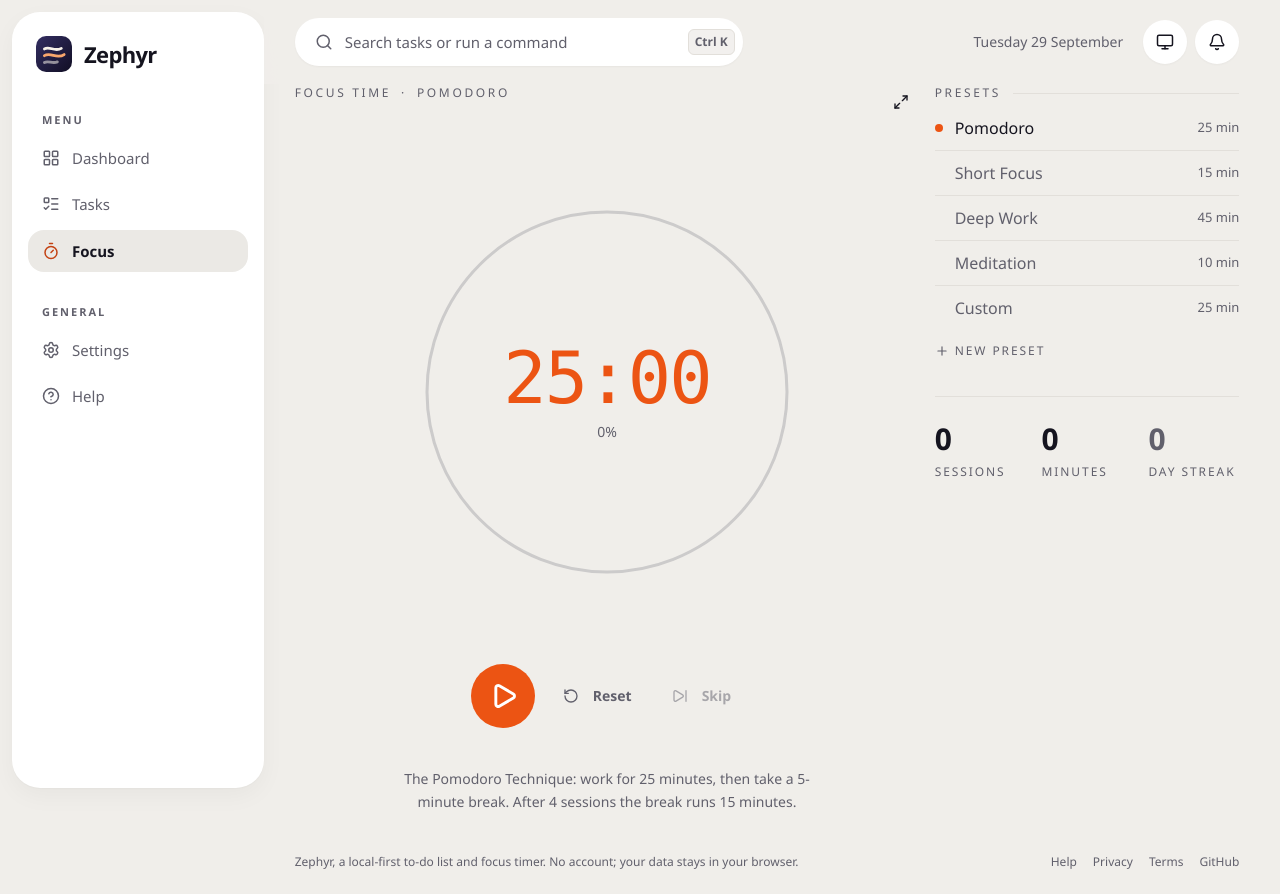
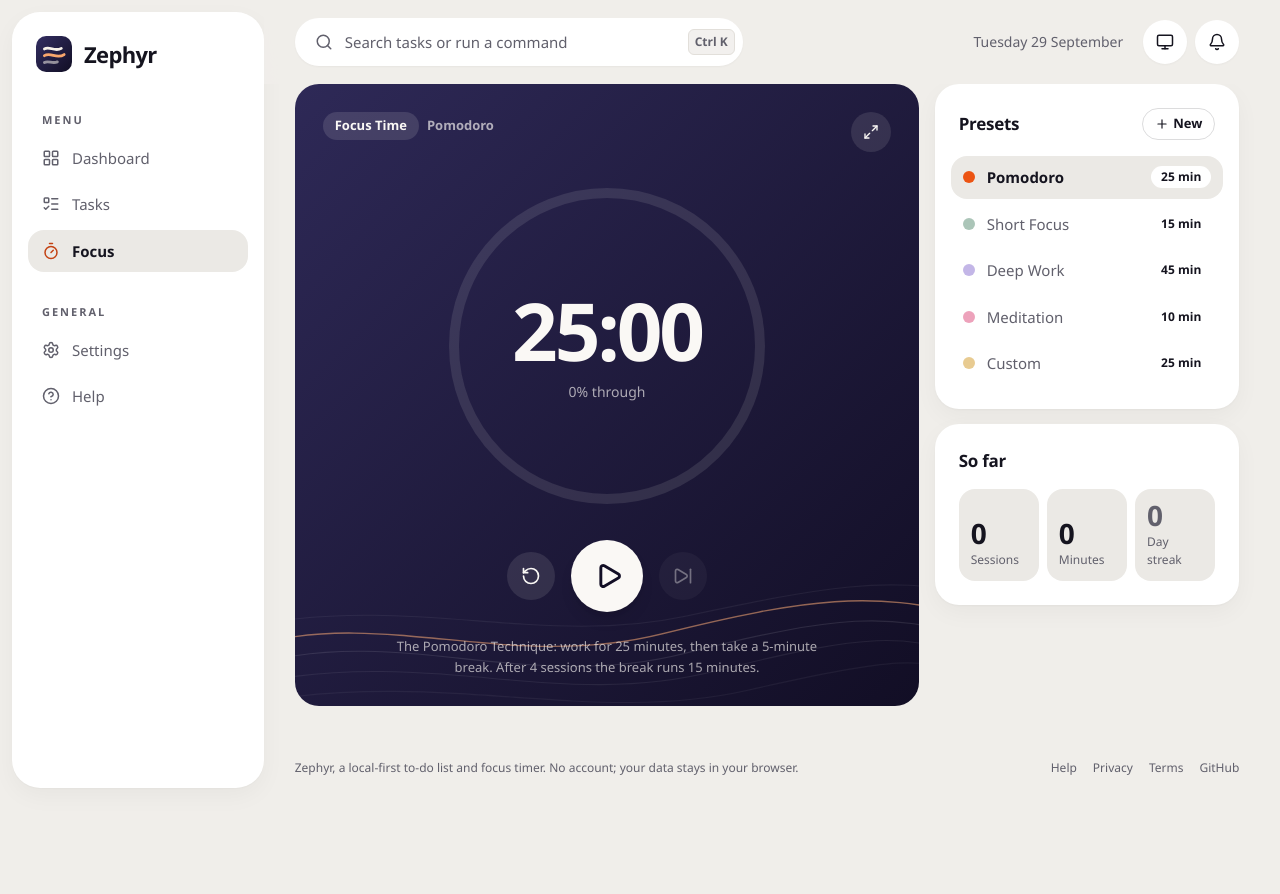
Before and after one commit to dominikkoenitzer/Zephyr, a React (Vite) app: page /focus in a window 1280 px wide. After the commit the page ends 800 px from the top, so only its background shows below. Built offline with nearby package versions, Linux system fonts and the light colour scheme.

Commit message:
Set the timer in a night card beside preset and figure cards

```diff
--- a/src/components/FocusTimer/PomodoroTimer.jsx
+++ b/src/components/FocusTimer/PomodoroTimer.jsx
@@ -1,9 +1,9 @@
 import { useMemo } from 'react';
 import {
-  Play, SkipForward, Maximize2, RotateCcw, Plus, Trash2, Edit2, Target,
+  Play, Pause, SkipForward, Maximize2, RotateCcw, Plus, Trash2, Edit2, Target,
 } from 'lucide-react';
 import { cn } from '../../lib/utils';
-import { Button } from '../ui/button';
+import { NightSurface } from '../ui/night-surface';
 import { Select, SelectContent, SelectItem, SelectTrigger, SelectValue } from '../ui/select';
 import { useStoreValue, useTasks } from '../../hooks/useStore';
 import { localStorageService } from '../../services/localStorage';
@@ -98,34 +98,34 @@ const PomodoroTimer = () => {
     );
   }
 
+  const card = 'rounded-3xl bg-card p-6 shadow-(--shadow-card)';
+  const roundControl =
+    'flex h-12 w-12 items-center justify-center rounded-full bg-hero-foreground/10 text-hero-foreground transition-colors hover:bg-hero-foreground/20 focus-visible:outline-none focus-visible:ring-2 focus-visible:ring-primary-soft disabled:pointer-events-none disabled:opacity-40';
+
   return (
-    <div className="w-full space-y-(--section-gap)">
-      <div className="grid grid-cols-1 lg:grid-cols-3 gap-(--panel-gap)">
-        <div className="lg:col-span-2 space-y-4 sm:space-y-6">
-          {/* Header: the bar already carries the page's name, so the state
-              of the session is set as an eyebrow rather than a second title. */}
+    <div className="grid w-full grid-cols-1 items-start gap-(--panel-gap) xl:grid-cols-12">
+      {/* The timer: one night card with the ring at its centre */}
+      <NightSurface as="section" aria-label="Timer" className="flex min-h-[34rem] flex-col p-5 sm:p-7 xl:col-span-8">
         <div className="flex items-start justify-between gap-4">
           <div className="min-w-0">
-              <h2 className="flex flex-wrap items-center gap-x-2.5 text-[12px] font-medium uppercase tracking-[0.22em] text-muted-foreground">
-                <span className={isRunning ? 'text-foreground' : undefined}>{sessionType.text}</span>
-                <span aria-hidden="true">·</span>
-                <span>{currentPreset.name}</span>
-              </h2>
-              {/* What this session is for. Previously this could only be set
-                  by arriving from a task's Focus button; now it is a picker,
-                  and finishing the session offers to tick the task off. */}
+            <p className="flex flex-wrap items-center gap-2 text-[13px] font-semibold">
+              <span className="rounded-full bg-hero-foreground/12 px-3 py-1">{sessionType.text}</span>
+              <span className="text-hero-foreground/65">{currentPreset.name}</span>
+            </p>
+            {/* What this session is for. Finishing the session offers to tick
+                the task off. */}
             {sessionTask?.title && !sessionTask.id ? (
-                <p className="mt-2 flex items-center gap-1.5 text-[16px] text-foreground">
-                  <Target className="h-3.5 w-3.5 shrink-0 text-primary-strong" />
-                  <span className="truncate max-w-[14rem] sm:max-w-sm">{sessionTask.title}</span>
+              <p className="mt-3 flex items-center gap-2 text-[17px] font-semibold">
+                <Target className="h-4 w-4 shrink-0 text-primary-soft" />
+                <span className="max-w-[14rem] truncate sm:max-w-md">{sessionTask.title}</span>
               </p>
             ) : taskOptions.length > 0 || sessionTask?.id ? (
-                <div className="mt-1.5 flex items-center gap-1.5">
-                  <Target className="h-3.5 w-3.5 shrink-0 text-primary-strong" aria-hidden="true" />
+              <div className="mt-3 flex items-center gap-2">
+                <Target className="h-4 w-4 shrink-0 text-primary-soft" aria-hidden="true" />
                 <Select value={sessionTask?.id || NO_TASK} onValueChange={chooseTask}>
                   <SelectTrigger
                     aria-label="Task for this session"
-                      className="h-8 w-[min(20rem,60vw)] rounded-none border-0 border-b border-transparent bg-transparent px-0 text-[16px] text-foreground hover:border-border focus:ring-0 data-[state=open]:border-border"
+                    className="h-9 w-[min(22rem,62vw)] rounded-full border-0 bg-hero-foreground/10 px-4 text-[15px] font-semibold text-hero-foreground hover:bg-hero-foreground/15 focus:ring-2 focus:ring-primary-soft focus:ring-offset-0 [&>svg]:text-hero-foreground/70"
                   >
                     <SelectValue placeholder="Focus on…" />
                   </SelectTrigger>
@@ -141,130 +141,95 @@ const PomodoroTimer = () => {
               </div>
             ) : null}
           </div>
-            <Button
-              variant="ghost"
-              size="icon"
+          <button
+            type="button"
             onClick={() => setIsFullScreen(true)}
-              className="h-8 w-8 sm:h-9 sm:w-9"
-              title="Full Screen"
+            className={cn(roundControl, 'h-10 w-10')}
+            aria-label="Full screen"
+            title="Full screen (F)"
           >
-              <Maximize2 className="h-3.5 w-3.5 sm:h-4 sm:w-4" />
-            </Button>
+            <Maximize2 className="h-4 w-4" />
+          </button>
         </div>
 
-          {/* Timer */}
-          <div className="flex justify-center items-center py-6 sm:py-8 md:py-12">
-            <div ref={timerContainerRef} className="relative w-[280px] h-[280px] sm:w-[350px] sm:h-[350px] md:w-[400px] md:h-[400px]">
-              <svg className="absolute inset-0 w-full h-full transform -rotate-90">
+        {/* Ring */}
+        <div className="flex flex-1 items-center justify-center py-6">
+          <div ref={timerContainerRef} className="relative h-[260px] w-[260px] sm:h-[340px] sm:w-[340px]">
+            <svg className="absolute inset-0 h-full w-full -rotate-90" aria-hidden="true">
+              <circle cx="50%" cy="50%" r="45%" stroke="currentColor" strokeWidth="10" fill="none" className="text-hero-foreground/10" />
               <circle
                 cx="50%"
                 cy="50%"
                 r="45%"
                 stroke="currentColor"
-                  strokeWidth="3"
-                  fill="none"
-                  className="text-muted-foreground/25"
-                />
-                <circle
-                  cx="50%"
-                  cy="50%"
-                  r="45%"
-                  stroke="currentColor"
-                  strokeWidth="4"
+                strokeWidth="10"
                 fill="none"
                 strokeLinecap="round"
                 style={{
                   color: currentPreset.color,
                   strokeDasharray: circumference,
                   strokeDashoffset: strokeDashoffset,
-                    transition: 'stroke-dashoffset 1s ease-out'
+                  transition: 'stroke-dashoffset 1s ease-out',
                 }}
               />
             </svg>
-
             <div className="absolute inset-0 flex flex-col items-center justify-center">
-                <div
-                  className="text-4xl sm:text-5xl md:text-6xl lg:text-7xl font-mono font-light mb-1 sm:mb-2 tracking-tight"
-                  style={{ color: currentPreset.color }}
-                >
+              <p className="text-[3.75rem] font-semibold leading-none tracking-[-0.04em] tabular-nums sm:text-[5rem]">
                 {formatTime(timeLeft)}
-                </div>
-                <div className="text-xs sm:text-sm text-muted-foreground">
-                  {Math.round(progress)}%
-                </div>
+              </p>
+              <p className="mt-3 text-sm font-medium text-hero-foreground/65">{Math.round(progress)}% through</p>
             </div>
           </div>
         </div>
 
         {/* Controls */}
-          <div className="flex justify-center items-center gap-3 sm:gap-4">
+        <div className="flex items-center justify-center gap-4">
+          <button type="button" onClick={resetTimer} aria-label="Reset timer" title="Reset (R)" className={roundControl}>
+            <RotateCcw className="h-5 w-5" />
+          </button>
           <button
             type="button"
             onClick={toggleTimer}
-              aria-label={isRunning ? "Pause timer" : "Start timer"}
-              title={isRunning ? "Pause timer" : "Start timer"}
-              className={`
-                h-14 w-14 sm:h-16 sm:w-16 rounded-full transition-all duration-300
-                flex items-center justify-center relative
-                ${isRunning
-                  ? 'bg-foreground/10 hover:bg-foreground/15'
-                  : 'btn-shine hover:scale-105 active:scale-95'
-                }
-              `}
-              style={isRunning ? {} : { backgroundColor: currentPreset.color }}
+            aria-label={isRunning ? 'Pause timer' : 'Start timer'}
+            title={isRunning ? 'Pause (Space)' : 'Start (Space)'}
+            className="flex h-[4.5rem] w-[4.5rem] items-center justify-center rounded-full bg-hero-foreground text-hero-to shadow-lg transition-transform hover:scale-105 active:scale-95 focus-visible:outline-none focus-visible:ring-4 focus-visible:ring-primary-soft/60"
           >
-              {isRunning ? (
-                <div className="flex items-center justify-center gap-1 z-10">
-                  <div className="h-3.5 w-0.5 sm:h-4 sm:w-1 bg-foreground rounded-full" />
-                  <div className="h-3.5 w-0.5 sm:h-4 sm:w-1 bg-foreground rounded-full" />
-                </div>
-              ) : (
-                <Play className="h-6 w-6 sm:h-7 sm:w-7 text-white ml-0.5 z-10" strokeWidth={2.5} />
-              )}
+            {isRunning ? <Pause className="h-7 w-7" strokeWidth={2.5} /> : <Play className="ml-1 h-7 w-7" strokeWidth={2.5} />}
           </button>
-
-            <Button
-              onClick={resetTimer}
-              aria-label="Reset timer"
-              variant="ghost"
-              size="sm"
-              className="h-8 sm:h-9 px-2 sm:px-3 text-xs sm:text-sm text-muted-foreground hover:text-foreground"
-            >
-              <RotateCcw className="h-3.5 w-3.5 sm:h-4 sm:w-4 mr-1 sm:mr-1.5" />
-              <span className="hidden sm:inline">Reset</span>
-            </Button>
-
-            <Button
+          <button
+            type="button"
             onClick={skipSession}
             aria-label="Skip session"
-              variant="ghost"
-              size="sm"
-              className="h-8 sm:h-9 px-2 sm:px-3 text-xs sm:text-sm text-muted-foreground hover:text-foreground"
+            title="Skip (S)"
+            className={roundControl}
             disabled={timeLeft === currentSessionTime}
           >
-              <SkipForward className="h-3.5 w-3.5 sm:h-4 sm:w-4 mr-1 sm:mr-1.5" />
-              <span className="hidden sm:inline">Skip</span>
-            </Button>
+            <SkipForward className="h-5 w-5" />
+          </button>
         </div>
 
-          {/* Description */}
         {currentPreset.description && (
-            <div className="text-center pt-3 sm:pt-4">
-              <p className="text-xs sm:text-sm text-muted-foreground max-w-md mx-auto leading-relaxed px-2">
+          <p className="mx-auto mt-6 max-w-md text-center text-[13px] leading-relaxed text-hero-foreground/65">
             {currentPreset.description}
           </p>
+        )}
+      </NightSurface>
+
+      <div className="space-y-(--panel-gap) xl:col-span-4">
+        {/* Presets */}
+        <section className={card} aria-labelledby="presets-title">
+          <div className="flex items-center justify-between gap-3">
+            <h2 id="presets-title" className="text-[17px] font-semibold tracking-[-0.015em]">Presets</h2>
+            <button
+              type="button"
+              onClick={handleCreatePreset}
+              className="flex h-8 items-center gap-1 rounded-full border border-foreground/15 px-3 text-[13px] font-semibold transition-colors hover:bg-accent focus-visible:outline-none focus-visible:ring-2 focus-visible:ring-ring"
+            >
+              <Plus className="h-3.5 w-3.5" aria-hidden="true" />
+              New
+            </button>
           </div>
-          )}
-        </div>
-
-        <div className="space-y-8">
-          {/* Presets: the same hairline rows the task list uses */}
-          <div>
-            <h3 className="mb-1 flex items-center gap-3 text-[12px] font-medium uppercase tracking-[0.22em] text-muted-foreground">
-              <span>Presets</span>
-              <span className="h-px flex-1 bg-border" aria-hidden="true" />
-            </h3>
-            <ul className="divide-y divide-border">
+          <ul className="mt-4 space-y-1">
             {presets.map((preset) => {
               const defaultPreset = DEFAULT_PRESETS.find((dp) => dp.id === preset.id);
               const isSelected = selectedPreset === preset.id;
@@ -274,31 +239,34 @@ const PomodoroTimer = () => {
                 <li key={preset.id} className="group/preset">
                   <div
                     onClick={() => handlePresetChange(preset.id)}
-                      className="flex cursor-pointer items-center gap-3 py-2.5"
+                    className={cn(
+                      '-mx-2 flex cursor-pointer items-center gap-3 rounded-2xl px-3 py-2.5 transition-colors',
+                      isSelected ? 'bg-accent' : 'hover:bg-accent/60'
+                    )}
                   >
                     <span
-                        className="h-2 w-2 shrink-0 rounded-full transition-colors"
-                        style={{ backgroundColor: isSelected ? preset.color : 'transparent' }}
+                      className="h-3 w-3 shrink-0 rounded-full"
+                      style={{ backgroundColor: preset.color, opacity: isSelected ? 1 : 0.45 }}
                       aria-hidden="true"
                     />
                     <span
                       className={cn(
-                          'min-w-0 flex-1 truncate text-[16px] transition-colors',
-                          isSelected ? 'text-foreground' : 'text-muted-foreground group-hover/preset:text-foreground'
+                        'min-w-0 flex-1 truncate text-[15px]',
+                        isSelected ? 'font-semibold text-foreground' : 'font-medium text-muted-foreground group-hover/preset:text-foreground'
                       )}
                     >
                       {preset.name}
                     </span>
 
                     <span className="relative shrink-0">
-                        <span className="block text-[13px] tabular-nums text-muted-foreground transition-opacity sm:group-hover/preset:opacity-0 sm:group-focus-within/preset:opacity-0">
+                      <span className="block rounded-full bg-card px-2.5 py-0.5 text-[12px] font-semibold tabular-nums text-foreground transition-opacity sm:group-hover/preset:opacity-0 sm:group-focus-within/preset:opacity-0">
                         {Math.floor(preset.workTime / 60)} min
                       </span>
-                        <span className="pointer-events-none absolute -top-1.5 right-0 hidden items-center gap-0.5 opacity-0 transition-opacity sm:flex sm:group-hover/preset:pointer-events-auto sm:group-hover/preset:opacity-100 sm:group-focus-within/preset:pointer-events-auto sm:group-focus-within/preset:opacity-100">
+                      <span className="pointer-events-none absolute -top-1.5 right-0 hidden items-center gap-1 opacity-0 transition-opacity sm:flex sm:group-hover/preset:pointer-events-auto sm:group-hover/preset:opacity-100 sm:group-focus-within/preset:pointer-events-auto sm:group-focus-within/preset:opacity-100">
                         <button
                           type="button"
                           aria-label={`Edit ${preset.name}`}
-                            className="rounded-md p-1.5 text-muted-foreground transition-colors hover:bg-accent/60 hover:text-foreground focus-visible:outline-none focus-visible:ring-2 focus-visible:ring-ring"
+                          className="flex h-8 w-8 items-center justify-center rounded-full bg-card text-muted-foreground shadow-(--shadow-sm) transition-colors hover:text-foreground focus-visible:outline-none focus-visible:ring-2 focus-visible:ring-ring"
                           onClick={(e) => {
                             e.stopPropagation();
                             setEditingPreset(preset);
@@ -312,7 +280,7 @@ const PomodoroTimer = () => {
                           <button
                             type="button"
                             aria-label={`Delete ${preset.name}`}
-                              className="rounded-md p-1.5 text-muted-foreground transition-colors hover:bg-destructive/10 hover:text-destructive-strong focus-visible:outline-none focus-visible:ring-2 focus-visible:ring-ring"
+                            className="flex h-8 w-8 items-center justify-center rounded-full bg-card text-muted-foreground shadow-(--shadow-sm) transition-colors hover:text-destructive-strong focus-visible:outline-none focus-visible:ring-2 focus-visible:ring-ring"
                             onClick={(e) => {
                               e.stopPropagation();
                               handleDeletePreset(preset.id);
@@ -328,57 +296,33 @@ const PomodoroTimer = () => {
               );
             })}
           </ul>
+        </section>
 
-            <button
-              type="button"
-              onClick={handleCreatePreset}
-              className="mt-3 inline-flex items-center gap-1.5 text-[12px] font-medium uppercase tracking-[0.16em] text-muted-foreground transition-colors hover:text-foreground focus-visible:outline-none focus-visible:ring-2 focus-visible:ring-ring"
-            >
-              <Plus className="h-3.5 w-3.5" aria-hidden="true" />
-              New preset
-            </button>
+        {/* Today's figures */}
+        <section className={card} aria-labelledby="today-title">
+          <h2 id="today-title" className="text-[17px] font-semibold tracking-[-0.015em]">So far</h2>
+          <dl className="mt-4 grid grid-cols-3 gap-2">
+            {[
+              { label: 'Sessions', value: sessionsCompleted },
+              { label: 'Minutes', value: totalFocusTime },
+              { label: 'Day streak', value: streakDays, quiet: streakDays === 0 },
+            ].map((f) => (
+              <div key={f.label} className="flex flex-col-reverse rounded-2xl bg-accent px-3 py-3">
+                <dt className="mt-1 text-[12px] font-medium text-muted-foreground">{f.label}</dt>
+                <dd className={cn('text-[1.75rem] font-semibold leading-none tracking-[-0.03em] tabular-nums', f.quiet && 'text-muted-foreground')}>
+                  {f.value}
+                </dd>
               </div>
-
-          {/* Today's figures, set like the ones on the home screen */}
-          <dl className="grid grid-cols-3 gap-4 border-t border-border pt-6">
-            <div>
-              <dd className="text-3xl font-semibold tabular-nums tracking-[-0.03em] text-foreground">
-                {sessionsCompleted}
-              </dd>
-              <dt className="mt-1.5 text-[12px] font-medium uppercase tracking-[0.16em] text-muted-foreground">
-                Sessions
-              </dt>
-            </div>
-            <div>
-              <dd className="text-3xl font-semibold tabular-nums tracking-[-0.03em] text-foreground">
-                {totalFocusTime}
-              </dd>
-              <dt className="mt-1.5 text-[12px] font-medium uppercase tracking-[0.16em] text-muted-foreground">
-                Minutes
-              </dt>
-            </div>
-            <div>
-              <dd
-                className={cn(
-                  'text-3xl font-semibold tabular-nums tracking-[-0.03em]',
-                  streakDays > 0 ? 'text-foreground' : 'text-muted-foreground'
-                )}
-              >
-                {streakDays}
-              </dd>
-              <dt className="mt-1.5 text-[12px] font-medium uppercase tracking-[0.16em] text-muted-foreground">
-                Day streak
-              </dt>
-            </div>
+            ))}
           </dl>
 
-          {/* The warning gets its own line: inside the column it wrapped mid
-              label, and a streak is only worth showing if you can act on it. */}
+          {/* A streak is only worth showing if you can act on it. */}
           {atRisk && (
-            <p className="text-[13px] text-muted-foreground">
+            <p className="mt-4 rounded-2xl bg-primary/10 px-3 py-2.5 text-[13px] font-medium text-primary-strong">
               Finish a session today to keep your {streakDays}-day streak.
             </p>
           )}
+        </section>
 
         <PresetSettingsDialog
           open={isSettingsOpen}
@@ -395,7 +339,6 @@ const PomodoroTimer = () => {
         />
       </div>
     </div>
-    </div>
   );
 };
 
```
Lines whose indentation alone changed are shown as unchanged.
